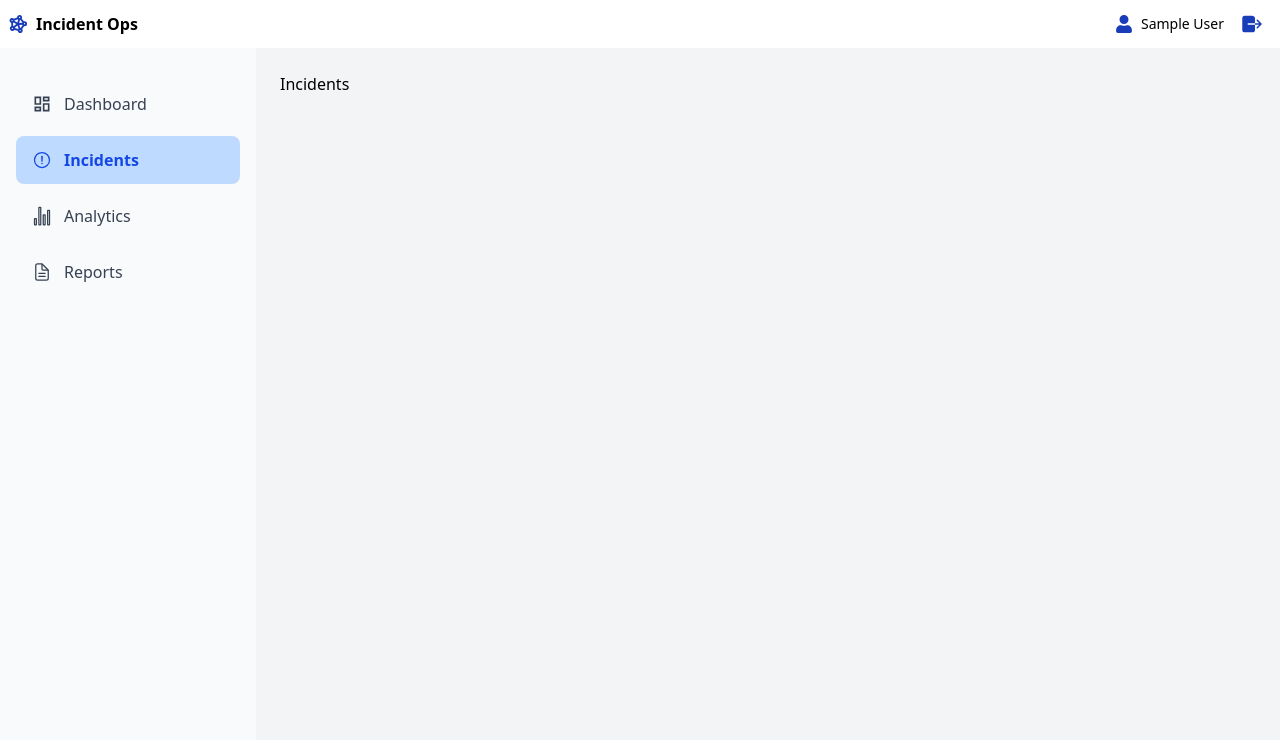
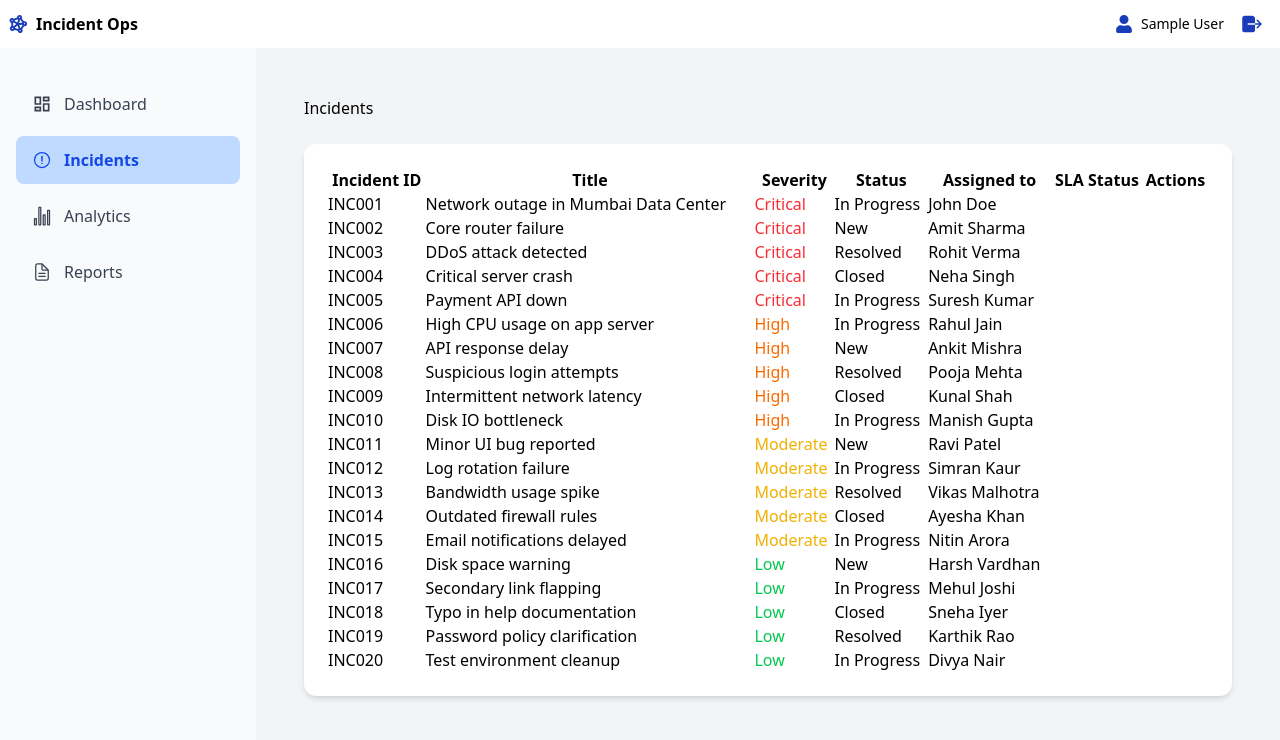
Before and after one commit to amirali72/Incident-Ops, a React (Vite) app: page /incidents in a window 1280 px wide. Shown: the top 740 px of the page. Built offline with nearby package versions, Linux system fonts and the light colour scheme; sample sign-in values are in the browser's storage.

Commit message:
INC Table added in Incident Page

```diff
--- a/src/pages/Incidents.jsx
+++ b/src/pages/Incidents.jsx
@@ -1,11 +1,51 @@
-import React from 'react'
+import React from "react";
+import { mockIncidents } from "../data/mockIncidents";
 
 const Incidents = () => {
   return (
-    <div>
-      Incidents
+    <div className="p-6">
+      <h1>Incidents</h1>
+
+      <div className="bg-white rounded-xl shadow-md p-6 mt-6">
+        <table className="w-full">
+          <thead>
+            <tr>
+              <th>Incident ID</th>
+              <th>Title</th>
+              <th>Severity</th>
+              <th>Status</th>
+              <th>Assigned to</th>
+              <th>SLA Status</th>
+              <th>Actions</th>
+            </tr>
+          </thead>
+          <tbody>
+            {mockIncidents.map((item) => {
+              const sev =
+                item.severity === "P1"
+                  ? "Critical"
+                  : item.severity === "P2"
+                  ? "High"
+                  : item.severity === "P3"
+                  ? "Moderate"
+                  : "Low";
+              return (
+                <tr key={item.id}>
+                  <td>{item.id}</td>
+                  <td>{item.title}</td>
+                  <td className={sev==="Critical"? "text-red-500": sev==="High"? "text-orange-500": sev==="Moderate"? "text-yellow-500" : "text-green-500"}>{sev}</td>
+                  <td>{item.status}</td>
+                  <td>{item.assignedTo}</td>
+                  <td></td>
+                  <td></td>
+                </tr>
+              );
+            })}
+          </tbody>
+        </table>
+      </div>
     </div>
-  )
-}
+  );
+};
 
-export default Incidents
+export default Incidents;
```
